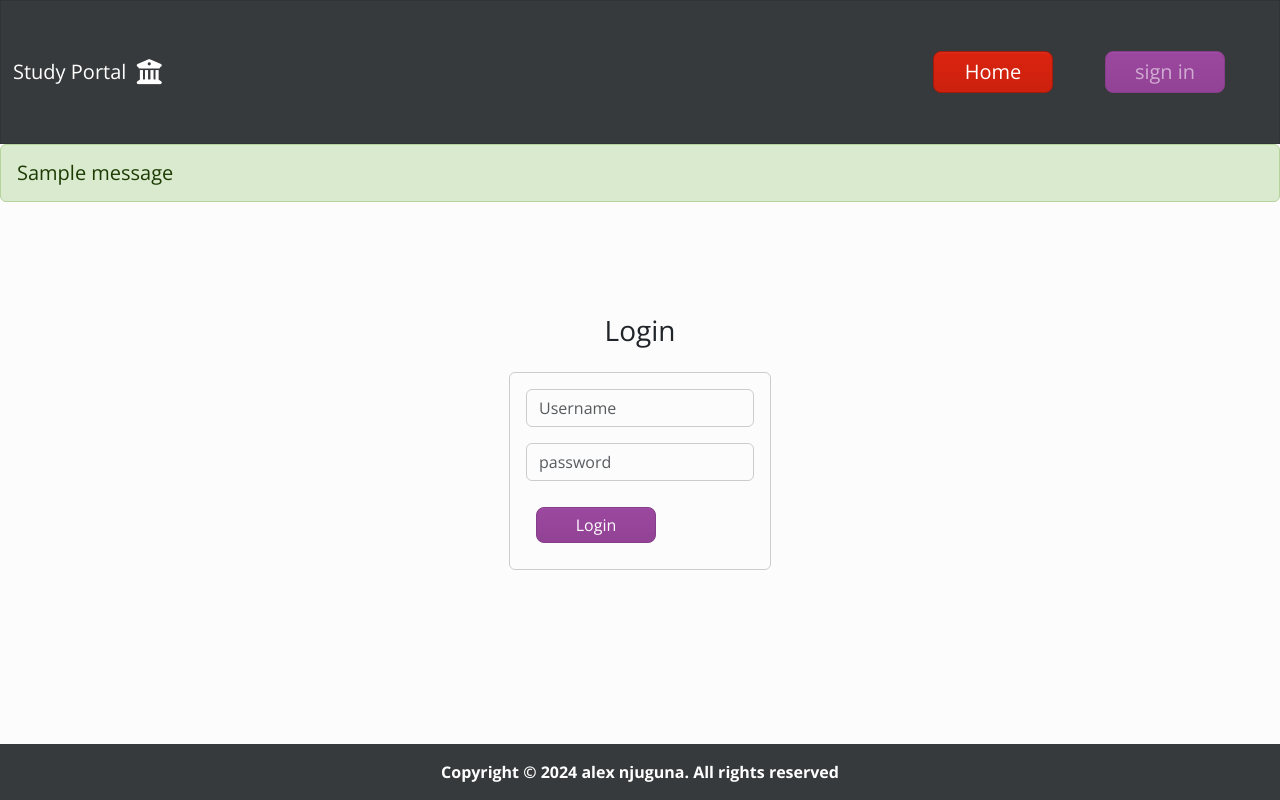
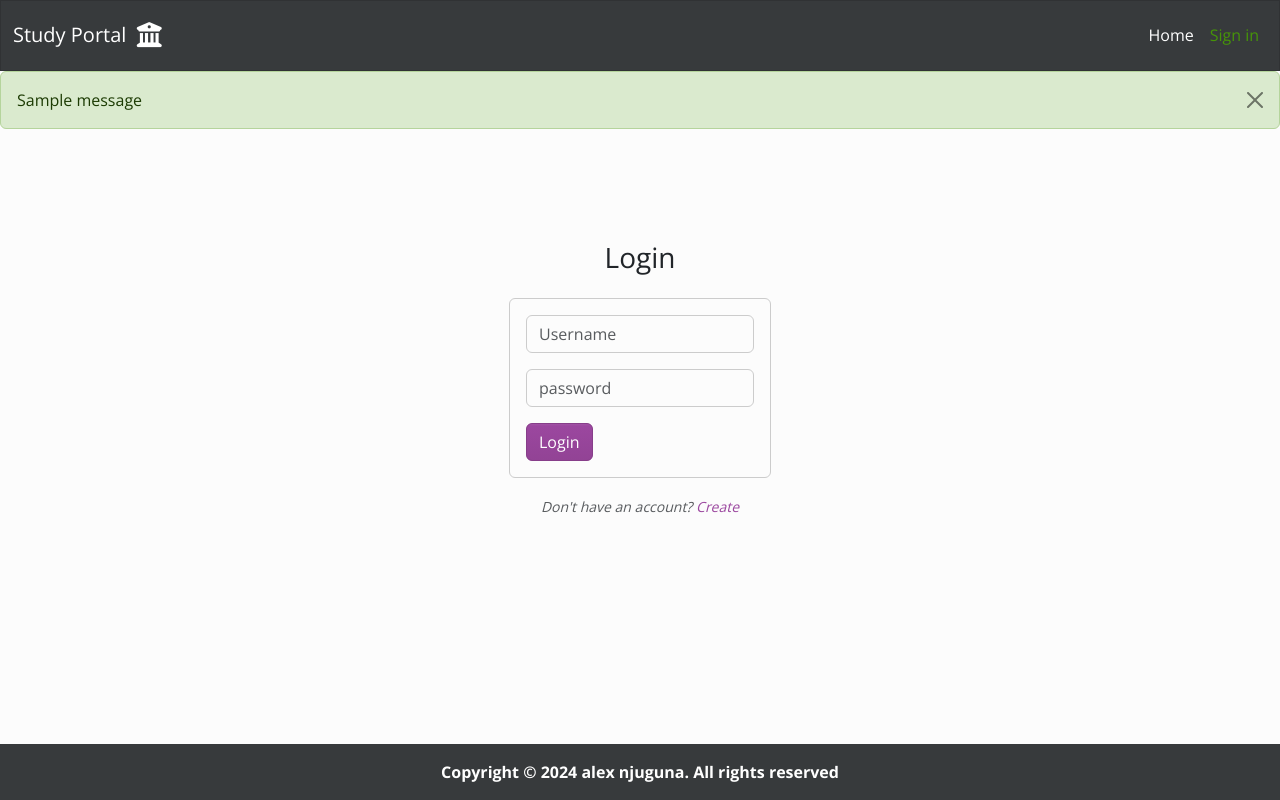
Before and after one commit to alex-njuguna/study-portal, a Django app: page /login/ in a window 1280 px wide. Run offline with Django 4.2, Linux system fonts and the light colour scheme; tables that the repository leaves empty hold one stand-in row (values such as "Sample post"); one stand-in notice (Sample message) is shown; some libraries are stand-ins or nearby versions.

Commit message:
registration update

```diff
--- a/portal/dashboard/templates/dashboard/base.html
+++ b/portal/dashboard/templates/dashboard/base.html
@@ -34,7 +34,10 @@
     {% if messages %}
 
         {% for message in messages %}
-            <h5 class="alert alert-{{ message.tags }}" >{{ message }}</h5>
+        <div class="alert alert-{{message.tags}} alert-dismissible fade show" role="alert">
+           {{ message }}
+            <button type="button" class="btn-close" data-bs-dismiss="alert" aria-label="Close"></button>
+          </div>
         {% endfor %}
 
     {% endif %}
--- a/portal/dashboard/templates/dashboard/home.html
+++ b/portal/dashboard/templates/dashboard/home.html
@@ -29,7 +29,7 @@
 
     <div class="col-md-3">
         <a class="text-decoration-none" href="{% url 'note:home' %}">
-            <div class="card m-3 shadow">
+            <div class="card m-3 shadow h-100">
                 <img class="image-fluid card-header" src="{% static 'dashboard/images/notes.jpg' %}" alt="Notes"
                     style="height: 200px; object-fit: cover; width: 100%; border-top-left-radius: 10px; border-top-right-radius: 10px;">
                 <h4 class="card-body text-center">Notes</h4>
--- a/portal/dashboard/templates/dashboard/login.html
+++ b/portal/dashboard/templates/dashboard/login.html
@@ -21,6 +21,10 @@
             <button type="submit" class="btn btn-danger">Login</button>
         </form>
 
+        <div class="my-3">
+            <small class="text-muted fst-italic">Don't have an account? <a class="text-decoration-none text-danger" href="{% url 'dashboard:register' %}">Create</a></small>
+        </div>
+
         </div>
 
     </div>
--- a/portal/dashboard/templates/navbar.html
+++ b/portal/dashboard/templates/navbar.html
@@ -1,63 +1,46 @@
-
-<style>
-    .btn {
-        padding: 5px 10px;
-        border-radius: 8px;
-        width: 120px;
-        margin: 10px;
-    }
-
-    .btn:hover{
-        color: white;
-        font-weight: bold;
-    }
-</style>
-
-<nav class="navbar navbar-expand-lg bg-dark" data-bs-theme="dark">
+<nav class="navbar navbar-expand-lg navbar-dark bg-dark">
     <div class="container-fluid">
-        <a class="navbar-brand" href="{% url 'dashboard:home' %}">Study Portal &nbsp;<i class="fa-solid fa-building-columns fa-lg"></i></a>
+        <a class="navbar-brand" href="{% url 'dashboard:home' %}">
+            Study Portal &nbsp;<i class="fa-solid fa-building-columns fa-lg"></i>
+        </a>
         <button class="navbar-toggler" type="button" data-bs-toggle="collapse" data-bs-target="#navbarColor02"
             aria-controls="navbarColor02" aria-expanded="false" aria-label="Toggle navigation">
             <span class="navbar-toggler-icon"></span>
         </button>
         <div class="collapse navbar-collapse" id="navbarColor02">
-            <ul class="navbar-nav ms-auto m-3 fs-5">
-                <li class="nav-item m-3">
-                    <a class="btn btn-primary nav-link active" href="{% url 'dashboard:home' %}">Home
-                        <span class="visually-hidden">(current)</span>
-                    </a>
+            <ul class="navbar-nav ms-auto mb-2 mb-lg-0">
+                <li class="nav-item">
+                    <a class="nav-link active" aria-current="page" href="{% url 'dashboard:home' %}">Home</a>
                 </li>
 
                 {% if user.is_authenticated %}
-                    <li class="nav-item m-3">
-                        <a class="btn btn-info nav-link" href="{% url 'dashboard:profile' %}">Profile</a>
+                    <li class="nav-item">
+                        <a class="nav-link" href="{% url 'dashboard:profile' %}">Profile</a>
                     </li>
-                    <li class="nav-item dropdown m-3">
-                        <a class="nav-link dropdown-toggle" data-bs-toggle="dropdown" href="#" role="button" aria-haspopup="true"
-                            aria-expanded="false">Options</a>
-                        <div class="dropdown-menu btn btn-info mb-3 fs-5">
-                            <a class="dropdown-item" href="{% url 'note:home' %}">Notes</a>
-                            <a class="dropdown-item" href="{% url 'homework:home' %}">Homework</a>
-                            <a class="dropdown-item" href="{% url 'youtube:home' %}">Youtube</a>
-                            <a class="dropdown-item" href="{% url 'activity:home' %}">Activities</a>
-                            <a class="dropdown-item" href="{% url 'book:home' %}">Books</a>
-                            <a class="dropdown-item" href="{% url 'dictionary:home' %}">Dictionary</a>
-                            <a class="dropdown-item" href="{% url 'wiki:home' %}">Wikipedia</a>
-                            <a class="dropdown-item" href="{% url 'conversion:index' %}">Conversion</a>
-                        </div>
+                    <li class="nav-item dropdown">
+                        <a class="nav-link dropdown-toggle" href="#" id="navbarDropdown" role="button" data-bs-toggle="dropdown"
+                            aria-expanded="false">
+                            Options
+                        </a>
+                        <ul class="dropdown-menu" aria-labelledby="navbarDropdown">
+                            <li><a class="dropdown-item" href="{% url 'note:home' %}">Notes</a></li>
+                            <li><a class="dropdown-item" href="{% url 'homework:home' %}">Homework</a></li>
+                            <li><a class="dropdown-item" href="{% url 'youtube:home' %}">Youtube</a></li>
+                            <li><a class="dropdown-item" href="{% url 'activity:home' %}">Activities</a></li>
+                            <li><a class="dropdown-item" href="{% url 'book:home' %}">Books</a></li>
+                            <li><a class="dropdown-item" href="{% url 'dictionary:home' %}">Dictionary</a></li>
+                            <li><a class="dropdown-item" href="{% url 'wiki:home' %}">Wikipedia</a></li>
+                            <li><a class="dropdown-item" href="{% url 'conversion:index' %}">Conversion</a></li>
+                        </ul>
                     </li>
-                    <li class="nav-item m-3">
-                        <a class="btn btn-danger nav-link" href="{% url 'dashboard:signout' %}">Sign out</a>
+                    <li class="nav-item">
+                        <a class="nav-link text-primary" href="{% url 'dashboard:signout' %}">Sign out</a>
                     </li>
                 {% else %}
-                    <li class="nav-item m-3">
-                        <a class="btn btn-danger nav-link" href="#">
-                            sign in
-                        </a>
+                    <li class="nav-item">
+                        <a class="nav-link text-success" href="{% url 'dashboard:login' %}">Sign in</a>
                     </li>
                 {% endif %}
-
-
             </ul>
         </div>
     </div>
--- a/portal/dashboard/urls.py
+++ b/portal/dashboard/urls.py
@@ -8,6 +8,8 @@ app_name = "dashboard"
 urlpatterns = [
     path("", views.home, name="home"),
     path("login/", views.login_user, name="login"),
+    path("register/", views.register, name="register"),
+
     path("profile/", views.profile, name="profile"),
     path("signout/", views.signout, name="signout")
 ]
--- a/portal/dashboard/views.py
+++ b/portal/dashboard/views.py
@@ -5,6 +5,8 @@ from django.contrib import messages
 
 from activity.models import Activity
 from homework.models import Homework
+
+from .forms import RegisterUserForm, ChangeUserForm
 
 
 def home(request):
@@ -20,11 +22,39 @@ def login_user(request):
         if user:
             login(request, user)
             messages.success(request, "Logged in...")
+            return redirect("dashboard:home")
+
         else:
             messages.warning(request, "Invalid details...")
             return redirect(request.path)
 
-    return render(request, "dashboard/login.html")
+    return render(request, "dashboard/login.html", {"title": "login"})
+
+def register(request):
+    form = RegisterUserForm()
+    if request.method == "POST":
+        form = RegisterUserForm(request.POST)
+        if form.is_valid():
+            form.save()
+            data = form.cleaned_data
+            username = data["username"]
+            password = data["password1"]
+            user = authenticate(request, username=username, password=password)
+            if user:
+                login(request, user)
+                messages.success(request, "User created and logged in...")
+                return redirect("dashboard:home")
+        else:
+            for error in list(form.errors.value()):
+                messages.warning(request, error)
+            return redirect(request.path)
+
+    context = {
+        "title": "register",
+        "form": form,
+    }
+
+    return render(request, "dashboard/register.html", context)
 
 @login_required
 def profile(request):
```
Also changed, not shown: portal/dashboard/forms.py (added, +14 -0 lines), portal/dashboard/templates/dashboard/register.html (added, +20 -0 lines), portal/db.sqlite3.
